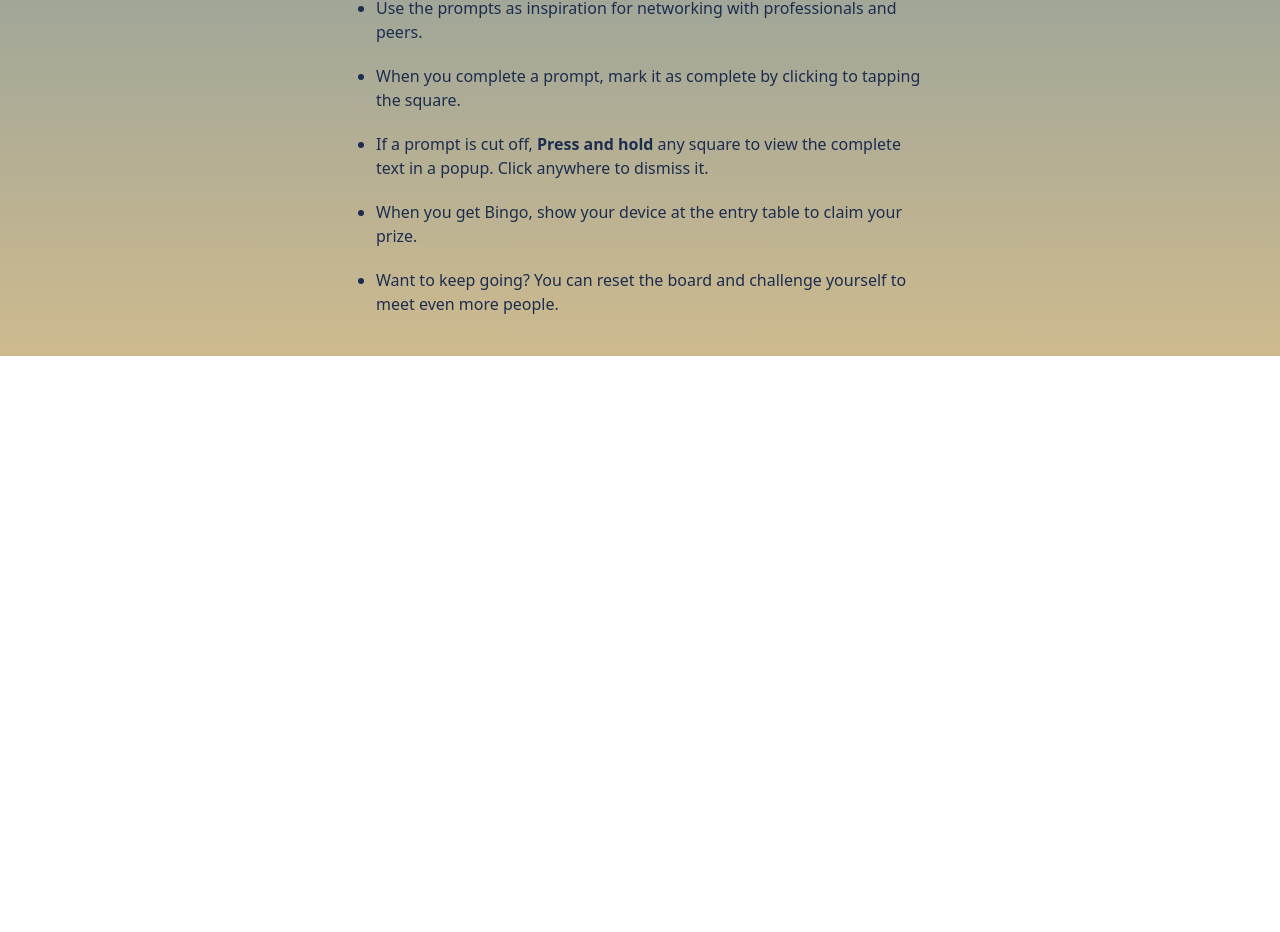
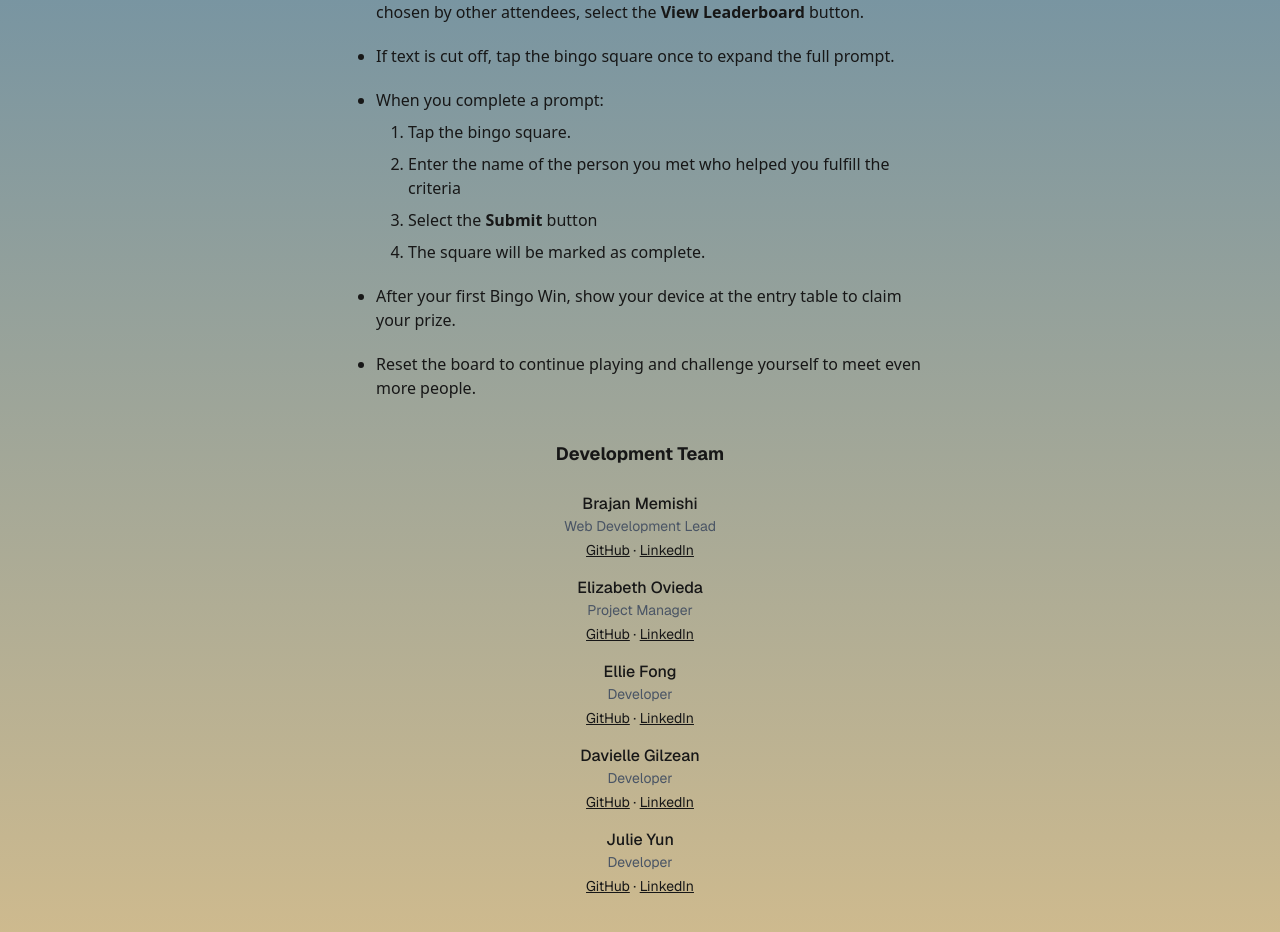
Before and after one commit to ECS-Web-Dev/Bingo_Game_v4, a Next.js app: page / in a window 1280 px wide. Shown: the part 1140-2072 px from the top of the page. Before the commit the page ends 1496 px from the top, so only its background shows below. Built offline with nearby package versions, Linux system fonts and the light colour scheme; no server answers.

Commit message:
Updated text for Rules component. Now instructs users on how to mark a square as complete. Also added new component, Names. Lists all team members, role, and links to linkedin and github.

```diff
--- a/src/app/globals.css
+++ b/src/app/globals.css
@@ -38,8 +38,12 @@ body {
 
   .rules-list {
     @apply mx-auto w-full max-w-xl list-disc pl-6 space-y-5 text-base;
-    color: #1c2d4f;
+    color: #171717;
     font-family: system-ui, sans-serif;
+  }
+
+  .rules-steps {
+    @apply list-decimal pl-8 mt-2 space-y-2;
   }
 
   .btn {
--- a/src/app/page.js
+++ b/src/app/page.js
@@ -3,6 +3,7 @@ import { useState, useRef } from 'react';
 import Header from '@/components/Header';
 import Card from '@/components/Card';
 import Rules from '@/components/Rules';
+import Names from '@/components/Names';
 import ResetCardButton from '@/components/ui/ResetCardButton';
 import LeaderboardButton from '@/components/ui/LeaderboardButton';
 
@@ -34,6 +35,8 @@ function HomePage() {
       />
 
       <Rules />
+
+      <Names />
     </main>
   )
 }
--- /dev/null
+++ b/src/components/Names.js
@@ -0,0 +1,81 @@
+'use client';
+
+export default function Names() {
+  const teamMembers = [
+  {
+    name: "Brajan Memishi",
+    role: "Web Development Lead",
+    github: "https://github.com/brajanmemishi",
+    linkedin: "https://www.linkedin.com/in/USERNAME",
+  },
+  {
+    name: "Elizabeth Ovieda",
+    role: "Project Manager",
+    github: "hhttps://github.com/eliO160",
+    linkedin: "https://www.linkedin.com/in/elizabethovieda/",
+  },
+  {
+    name: "Ellie Fong",
+    role: "Developer",
+    github: "https://github.com/ellefong",
+    linkedin: "https://www.linkedin.com/in/USERNAME",
+  },
+  {
+    name: "Davielle Gilzean",
+    role: "Developer",
+    github: "https://github.com/Davicodez",
+    linkedin: "https://www.linkedin.com/in/davielle-gilzean-75a3a624b/",
+  },
+  {
+    name: "Julie Yun",
+    role: "Developer",
+    github: "https://github.com/jyun36",
+    linkedin: "https://www.linkedin.com/in/julie-yun/",
+  },
+];
+
+  return (
+    <main className="pb-10 px-5">
+      <h3 className="m-0 text-center font-bold text-lg mb-6">
+        Development Team
+      </h3>
+      <div className="flex flex-col items-center gap-4">
+        {teamMembers.map((member) => (
+          <div
+            key={member.name}
+            className="text-center"
+          >
+            <div className="font-medium">
+              {member.name}
+            </div>
+
+            <div className="text-sm text-gray-600">
+              {member.role}
+            </div>
+
+            <div className="mt-1 text-sm">
+              <a
+                href={member.github}
+                target="_blank"
+                rel="noopener noreferrer"
+                className="underline"
+              >
+                GitHub
+              </a>
+              {" · "}
+              <a
+                href={member.linkedin}
+                target="_blank"
+                rel="noopener noreferrer"
+                className="underline"
+              >
+                LinkedIn
+              </a>
+            </div>
+          </div>
+        ))}
+      </div>
+    </main>
+  );
+
+}
--- a/src/components/Rules.js
+++ b/src/components/Rules.js
@@ -3,17 +3,35 @@
 function Rules() {
   return (
     <main className="pb-10 px-5">
-      <h3 className ="rules-heading">
+      <h3 className="rules-heading">
         How to Play
       </h3>
+
       <ul className="rules-list">
-        <li>Each square contains a conversation-starter or activity to help break the ice with other attendees.</li>
-        <li>Use the prompts as inspiration for networking with professionals and peers.</li>
-        <li>When you complete a prompt, mark it as complete by clicking to tapping the square.</li>
-        <li>If a prompt is cut off, <strong>Press and hold</strong> any square to view the
-          complete text in a popup. Click anywhere to dismiss it.</li>
-        <li> When you get Bingo, show your device at the entry table to claim your prize.</li>
-        <li>Want to keep going? You can reset the board and challenge yourself to meet even more people.</li>
+        <li>
+          Each bingo square contains a conversation-starter or activity to help break the ice with other attendees.
+          Use these prompts as inspiration to network with professionals and peers.
+          To see the most popular prompts chosen by other attendees, select the <b>View Leaderboard</b> button.
+        </li>
+        <li>If text is cut off, tap the bingo square once to expand the full prompt.</li>
+        <li>
+          When you complete a prompt:
+          <ol className="rules-steps">
+            <li>Tap the bingo square.</li>
+            <li>Enter the name of the person you met who helped you fulfill the criteria</li>
+            <li>Select the <b>Submit</b> button</li>
+            <li>The square will be marked as complete.</li>
+          </ol>
+        </li>
+
+        <li>
+          After your first Bingo Win, show your device at the entry table to claim your prize.
+        </li>
+
+        <li>
+          Reset the board to continue playing and challenge yourself to meet even more people.
+        </li>
+
       </ul>
     </main>
   );
```
